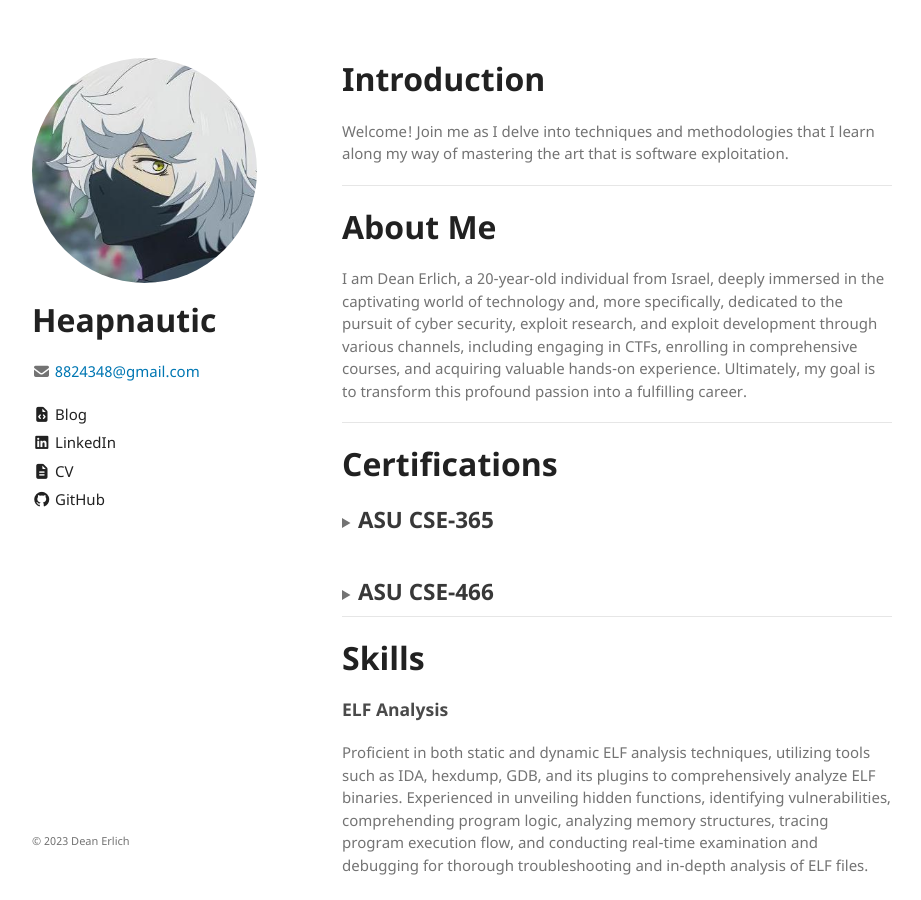
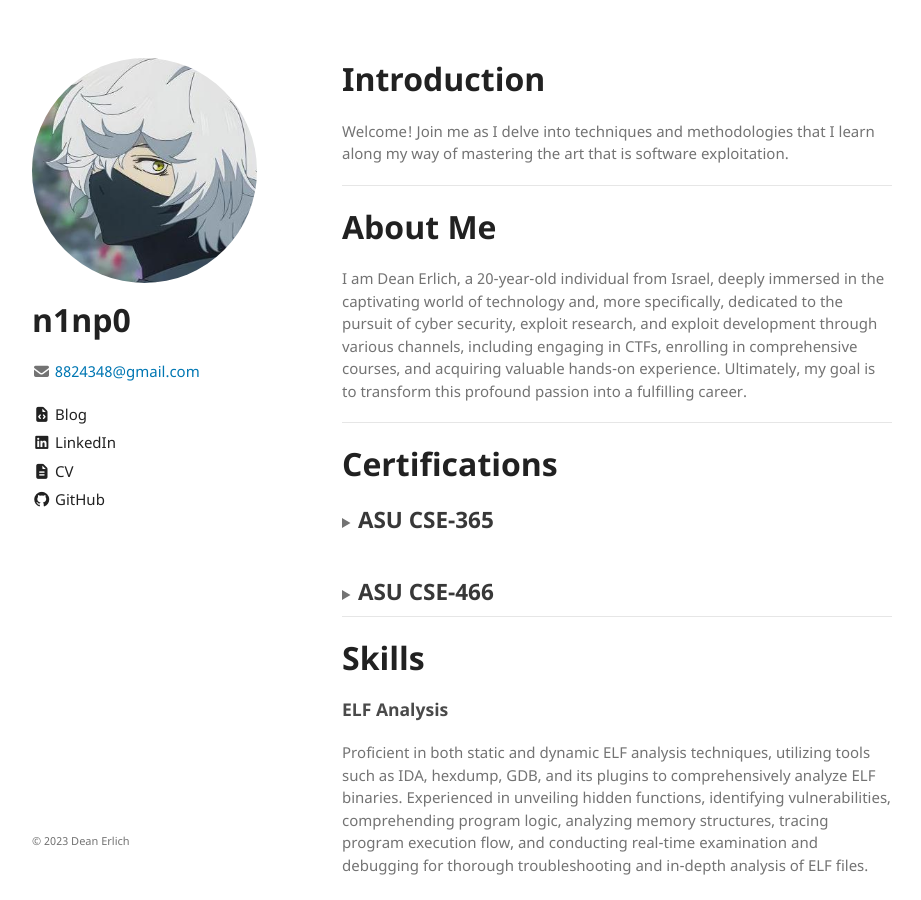
Before and after one commit to ninpwn/ninpwn.github.io, a Jekyll site: the page built from index.md, in a window 1280 px wide and 900 px high. Shown: the whole window, without its empty margins (178-1099 px from the left). Built offline with Jekyll 4.4.1, drawn with Linux system fonts in a browser that asks for light colours; our own code applies the rules of GitHub Pages for plain Markdown files.

Commit message:
Update header-title.html

```diff
--- a/_includes/header-title.html
+++ b/_includes/header-title.html
@@ -3,9 +3,9 @@
 {% endif %}
 
 {% if site.blank_title %}
-<h1>Heapnautic</h1>
+<h1>n1np0</h1>
 {% else %}
-<h1>Heapnautic</h1>
+<h1>n1np0</h1>
 {% endif %}
 
 {% if site.email %}
```
